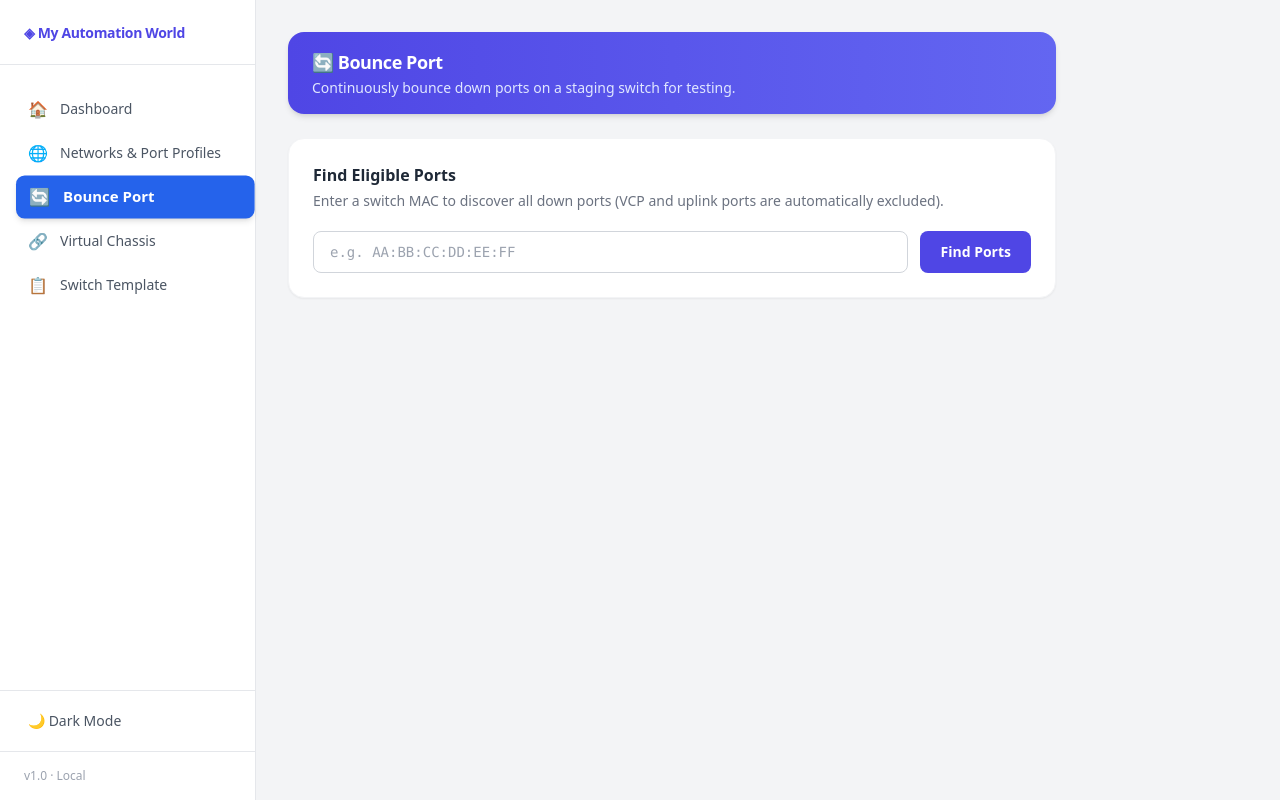
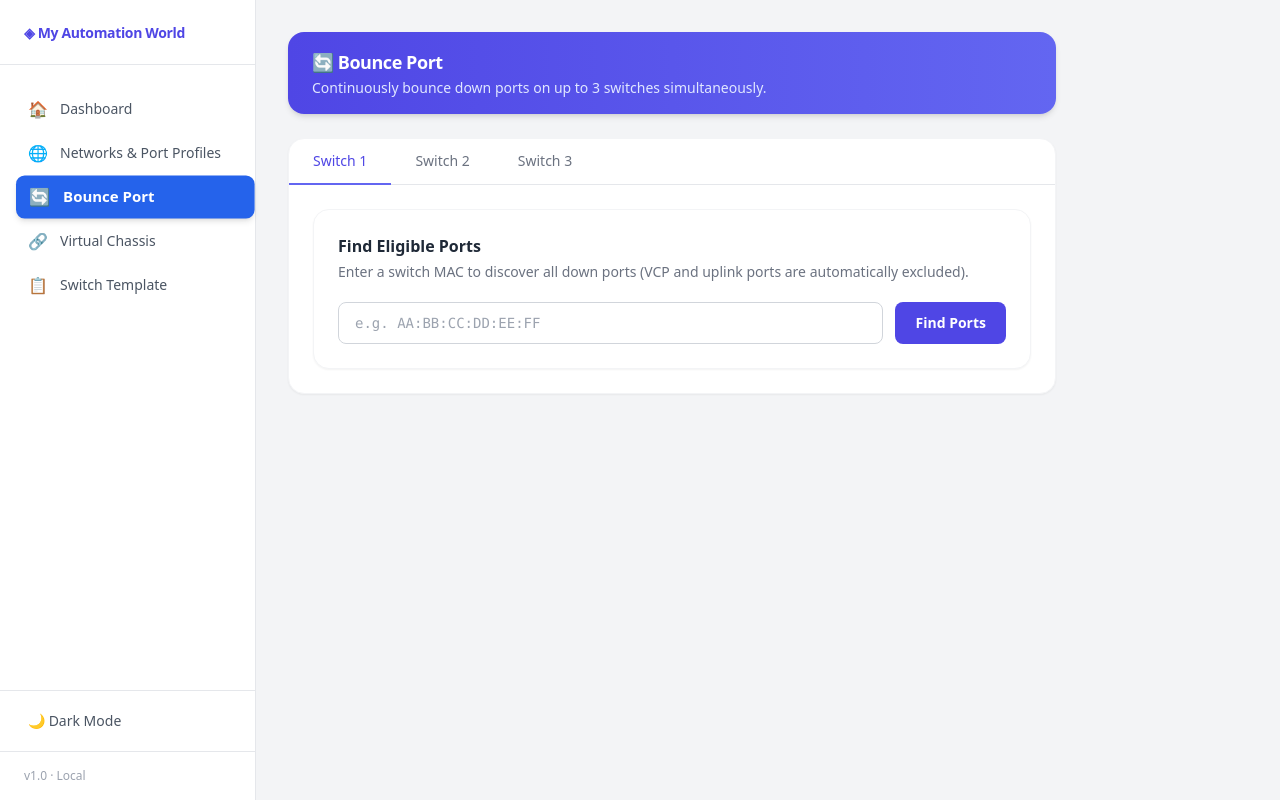
Before and after one commit to amruthasatishkumar/Vkhot-Development, a React (Vite) app in the folder dashboard-app/frontend/: page / in a window 1280 px wide. Both pictures are taken after a click on the button "🔄 Bounce Port". Built offline with nearby package versions, Linux system fonts and the light colour scheme.

Commit message:
bounce port upgrade

```diff
--- a/dashboard-app/frontend/src/pages/BouncePortPage.jsx
+++ b/dashboard-app/frontend/src/pages/BouncePortPage.jsx
@@ -1,7 +1,6 @@
 import { useState, useEffect, useRef } from 'react';
 
-const MAC_REGEX   = /^([0-9a-fA-F]{2}[:\-]?){5}[0-9a-fA-F]{2}$/;
-const STORAGE_KEY = 'bounce_session';
+const MAC_REGEX = /^([0-9a-fA-F]{2}[:\-]?){5}[0-9a-fA-F]{2}$/;
 
 function formatCountdown(seconds) {
   const m = Math.floor(seconds / 60);
@@ -13,11 +12,12 @@ function fmtTime(iso) {
   return new Date(iso).toLocaleTimeString('en-US', { hour12: false });
 }
 
-function saveSession(data)  { try { localStorage.setItem(STORAGE_KEY, JSON.stringify(data)); } catch { /* ignore */ } }
-function loadSession()      { try { return JSON.parse(localStorage.getItem(STORAGE_KEY)); } catch { return null; } }
-function clearSession()     { localStorage.removeItem(STORAGE_KEY); }
+function saveSession(key, data)  { try { localStorage.setItem(key, JSON.stringify(data)); } catch { /* ignore */ } }
+function loadSession(key)        { try { return JSON.parse(localStorage.getItem(key)); } catch { return null; } }
+function clearSession(key)       { localStorage.removeItem(key); }
 
-export default function BouncePortPage({ onBounceStatusChange }) {
+// ── Per-switch bounce tab ─────────────────────────────────────────────────────
+function BouncePortTab({ storageKey, onStatusChange }) {
   // Discovery
   const [mac,          setMac]          = useState('');
   const [macError,     setMacError]     = useState('');
@@ -39,7 +39,7 @@ export default function BouncePortPage({ onBounceStatusChange }) {
   const [bounceErr,    setBounceErr]    = useState('');
   const [wasRestored,  setWasRestored]  = useState(false);
 
-  // Stable refs — safe to read inside setInterval callbacks
+  // Stable refs
   const bounceIntervalRef = useRef(null);
   const countdownTimerRef = useRef(null);
   const endTimeRef        = useRef(null);
@@ -49,9 +49,9 @@ export default function BouncePortPage({ onBounceStatusChange }) {
   const logRef            = useRef([]);
   const restoredRef       = useRef(false);
 
-  // Notify parent (App.jsx) — drives the sidebar live dot
+  // Notify parent — drives sidebar dot + per-tab indicator
   useEffect(() => {
-    onBounceStatusChange?.(status === 'running');
+    onStatusChange?.(status === 'running');
   }, [status]); // eslint-disable-line react-hooks/exhaustive-deps
 
   // Cleanup on unmount
@@ -64,10 +64,10 @@ export default function BouncePortPage({ onBounceStatusChange }) {
   useEffect(() => {
     if (restoredRef.current) return;
     restoredRef.current = true;
-    const saved = loadSession();
+    const saved = loadSession(storageKey);
     if (!saved) return;
     const remainingSecs = Math.round((saved.endTime - Date.now()) / 1000);
-    if (remainingSecs <= 5) { clearSession(); return; }
+    if (remainingSecs <= 5) { clearSession(storageKey); return; }
 
     setSwitchInfo(saved.switchInfo);
     setPorts(saved.ports);
@@ -90,7 +90,7 @@ export default function BouncePortPage({ onBounceStatusChange }) {
 
   // ── Bounce core ─────────────────────────────────────────────────────────────
 
-  async function doBouce() {
+  async function doBounce() {
     const sw      = switchRef.current;
     const portIds = portsRef.current.map((p) => p.port_id);
     if (!sw || portIds.length === 0) return;
@@ -115,8 +115,8 @@ export default function BouncePortPage({ onBounceStatusChange }) {
         setBounceCount(bounceCountRef.current);
         setLog([...logRef.current]);
         setBounceErr('');
-        const saved = loadSession();
-        if (saved) saveSession({ ...saved, bounceCount: bounceCountRef.current, log: logRef.current });
+        const saved = loadSession(storageKey);
+        if (saved) saveSession(storageKey, { ...saved, bounceCount: bounceCountRef.current, log: logRef.current });
       }
     } catch {
       const entry = { ts: new Date().toISOString(), bounced: 0, error: 'Could not reach the backend.' };
@@ -126,10 +126,10 @@ export default function BouncePortPage({ onBounceStatusChange }) {
   }
 
   function startIntervals(intSecs, skipFirstBounce = false) {
-    if (!skipFirstBounce) doBouce();
+    if (!skipFirstBounce) doBounce();
     bounceIntervalRef.current = setInterval(async () => {
       if (Date.now() >= endTimeRef.current) { stopAll(); return; }
-      await doBouce();
+      await doBounce();
     }, intSecs * 1000);
     countdownTimerRef.current = setInterval(() => {
       const remaining = Math.max(0, Math.round((endTimeRef.current - Date.now()) / 1000));
@@ -143,7 +143,7 @@ export default function BouncePortPage({ onBounceStatusChange }) {
     clearInterval(countdownTimerRef.current);
     bounceIntervalRef.current = null;
     countdownTimerRef.current = null;
-    clearSession();
+    clearSession(storageKey);
     setStatus('stopped');
   }
 
@@ -191,13 +191,12 @@ export default function BouncePortPage({ onBounceStatusChange }) {
     setCountdown(durMins * 60); setBounceCount(0); setLastBounce(null);
     setLog([]); setBounceErr(''); setWasRestored(false); setStatus('running');
 
-    saveSession({ endTime: newEndTime, durationMins: durMins, intervalSecs: intSecs, switchInfo, ports, bounceCount: 0, log: [] });
+    saveSession(storageKey, { endTime: newEndTime, durationMins: durMins, intervalSecs: intSecs, switchInfo, ports, bounceCount: 0, log: [] });
     startIntervals(intSecs, false);
   }
 
   function handleStop() { stopAll(); }
 
-  // Keep ports, let user tweak config and start again without re-discovering
   function handleStartAgain() {
     setBounceCount(0); setLastBounce(null); setLog([]); setBounceErr('');
     bounceCountRef.current = 0; logRef.current = [];
@@ -222,13 +221,7 @@ export default function BouncePortPage({ onBounceStatusChange }) {
   // ── Render ───────────────────────────────────────────────────────────────────
 
   return (
-    <div className="space-y-6 max-w-3xl">
-
-      {/* Welcome banner */}
-      <div className="rounded-2xl bg-gradient-to-r from-brand-600 to-indigo-500 px-6 py-4 shadow-md">
-        <p className="text-lg font-bold text-white tracking-tight">🔄 Bounce Port</p>
-        <p className="text-sm text-indigo-100 mt-0.5">Continuously bounce down ports on a staging switch for testing.</p>
-      </div>
+    <div className="space-y-5">
 
       {/* Session-restored notice */}
       {wasRestored && (
@@ -378,39 +371,35 @@ export default function BouncePortPage({ onBounceStatusChange }) {
                 ${status === 'running' ? 'text-green-700 dark:text-green-400' : 'text-gray-400 dark:text-gray-500'}`}>
                 {formatCountdown(countdown)}
               </p>
-              <p className="text-xs text-gray-400 dark:text-gray-500 mt-0.5">remaining</p>
             </div>
             <div className="text-right">
-              <p className="text-xs font-semibold text-gray-400 dark:text-gray-500 uppercase tracking-widest mb-1">Total Bounces</p>
-              <p className="text-4xl font-mono font-bold text-gray-800 dark:text-gray-100">{bounceCount}</p>
-              {lastBounce && <p className="text-xs text-gray-400 dark:text-gray-500 mt-0.5">Last: {fmtTime(lastBounce)}</p>}
+              <p className="text-xs font-semibold text-gray-400 dark:text-gray-500 uppercase tracking-widest mb-1">Bounces</p>
+              <p className="text-4xl font-mono font-bold text-brand-600 dark:text-brand-400">{bounceCount}</p>
             </div>
           </div>
+
+          {lastBounce && (
+            <p className="text-xs text-gray-500 dark:text-gray-400">Last bounce: {fmtTime(lastBounce)}</p>
+          )}
           {bounceErr && (
-            <div className="rounded-lg bg-red-100 dark:bg-red-900/30 border border-red-300 dark:border-red-700 px-4 py-2 text-xs text-red-700 dark:text-red-400">
-              <strong>Bounce error:</strong> {bounceErr}
-            </div>
+            <p className="text-xs text-red-500 dark:text-red-400">⚠ {bounceErr}</p>
           )}
         </div>
       )}
 
-      {/* Activity log */}
+      {/* Bounce log */}
       {log.length > 0 && (
         <div className="bg-white dark:bg-gray-800 rounded-2xl border border-gray-100 dark:border-gray-700 shadow-sm overflow-hidden">
           <div className="px-5 py-3 border-b border-gray-100 dark:border-gray-700">
-            <p className="text-xs font-semibold text-gray-400 dark:text-gray-500 uppercase tracking-widest">Activity Log (newest first)</p>
+            <p className="text-xs font-semibold text-gray-400 dark:text-gray-500 uppercase tracking-widest">Bounce Log</p>
           </div>
-          <ul className="divide-y divide-gray-100 dark:divide-gray-700 max-h-72 overflow-y-auto">
+          <ul className="divide-y divide-gray-100 dark:divide-gray-700 max-h-56 overflow-y-auto">
             {log.map((entry, i) => (
-              <li key={i} className="flex items-center justify-between px-5 py-2.5">
-                <span className="font-mono text-gray-400 dark:text-gray-500 text-xs w-20 shrink-0">{fmtTime(entry.ts)}</span>
-                {entry.error ? (
-                  <span className="text-red-500 dark:text-red-400 text-xs text-right">✗ {entry.error}</span>
-                ) : (
-                  <span className="text-green-600 dark:text-green-400 text-xs font-medium">
-                    ✓ Bounced {entry.bounced} port{entry.bounced !== 1 ? 's' : ''}
-                  </span>
-                )}
+              <li key={i} className="px-5 py-2.5 text-sm flex items-center justify-between gap-4">
+                <span className="font-mono text-xs text-gray-400 dark:text-gray-500">{fmtTime(entry.ts)}</span>
+                {entry.error
+                  ? <span className="text-red-500 text-xs">{entry.error}</span>
+                  : <span className="text-gray-700 dark:text-gray-200">{entry.bounced} port{entry.bounced !== 1 ? 's' : ''} bounced</span>}
               </li>
             ))}
           </ul>
@@ -420,3 +409,68 @@ export default function BouncePortPage({ onBounceStatusChange }) {
     </div>
   );
 }
+
+// ── Root page — 3 independent switch tabs ─────────────────────────────────────
+const TAB_LABELS = ['Switch 1', 'Switch 2', 'Switch 3'];
+const TAB_KEYS   = ['bounce_session_1', 'bounce_session_2', 'bounce_session_3'];
+
+export default function BouncePortPage({ onBounceStatusChange }) {
+  const [activeTab,    setActiveTab]    = useState(0);
+  const [tabsRunning,  setTabsRunning]  = useState([false, false, false]);
+
+  // Notify sidebar if ANY tab is running
+  useEffect(() => {
+    onBounceStatusChange?.(tabsRunning.some(Boolean));
+  }, [tabsRunning]); // eslint-disable-line react-hooks/exhaustive-deps
+
+  function handleTabStatus(idx, running) {
+    setTabsRunning((prev) => {
+      const next = [...prev];
+      next[idx] = running;
+      return next;
+    });
+  }
+
+  return (
+    <div className="space-y-6 max-w-3xl">
+
+      {/* Banner */}
+      <div className="rounded-2xl bg-gradient-to-r from-brand-600 to-indigo-500 px-6 py-4 shadow-md">
+        <p className="text-lg font-bold text-white tracking-tight">🔄 Bounce Port</p>
+        <p className="text-sm text-indigo-100 mt-0.5">Continuously bounce down ports on up to 3 switches simultaneously.</p>
+      </div>
+
+      {/* Tab bar */}
+      <div className="bg-white dark:bg-gray-800 rounded-2xl border border-gray-100 dark:border-gray-700 shadow-sm overflow-hidden">
+        <div className="flex border-b border-gray-200 dark:border-gray-700">
+          {TAB_LABELS.map((label, i) => (
+            <button key={i} type="button"
+              onClick={() => setActiveTab(i)}
+              className={`relative flex items-center gap-2 px-6 py-3 text-sm font-medium transition-colors border-b-2 -mb-px ${
+                activeTab === i
+                  ? 'border-brand-500 text-brand-600 dark:text-brand-400'
+                  : 'border-transparent text-gray-500 dark:text-gray-400 hover:text-gray-700 dark:hover:text-gray-200'
+              }`}>
+              {label}
+              {/* green dot when this tab's session is running */}
+              {tabsRunning[i] && (
+                <span className="inline-block w-2 h-2 rounded-full bg-green-500 animate-pulse" />
+              )}
+            </button>
+          ))}
+        </div>
+
+        {/* Keep all 3 tabs mounted so running intervals survive tab-switches */}
+        {TAB_LABELS.map((_, i) => (
+          <div key={i} className={activeTab === i ? 'p-6' : 'hidden'}>
+            <BouncePortTab
+              storageKey={TAB_KEYS[i]}
+              onStatusChange={(running) => handleTabStatus(i, running)}
+            />
+          </div>
+        ))}
+      </div>
+
+    </div>
+  );
+}
```
